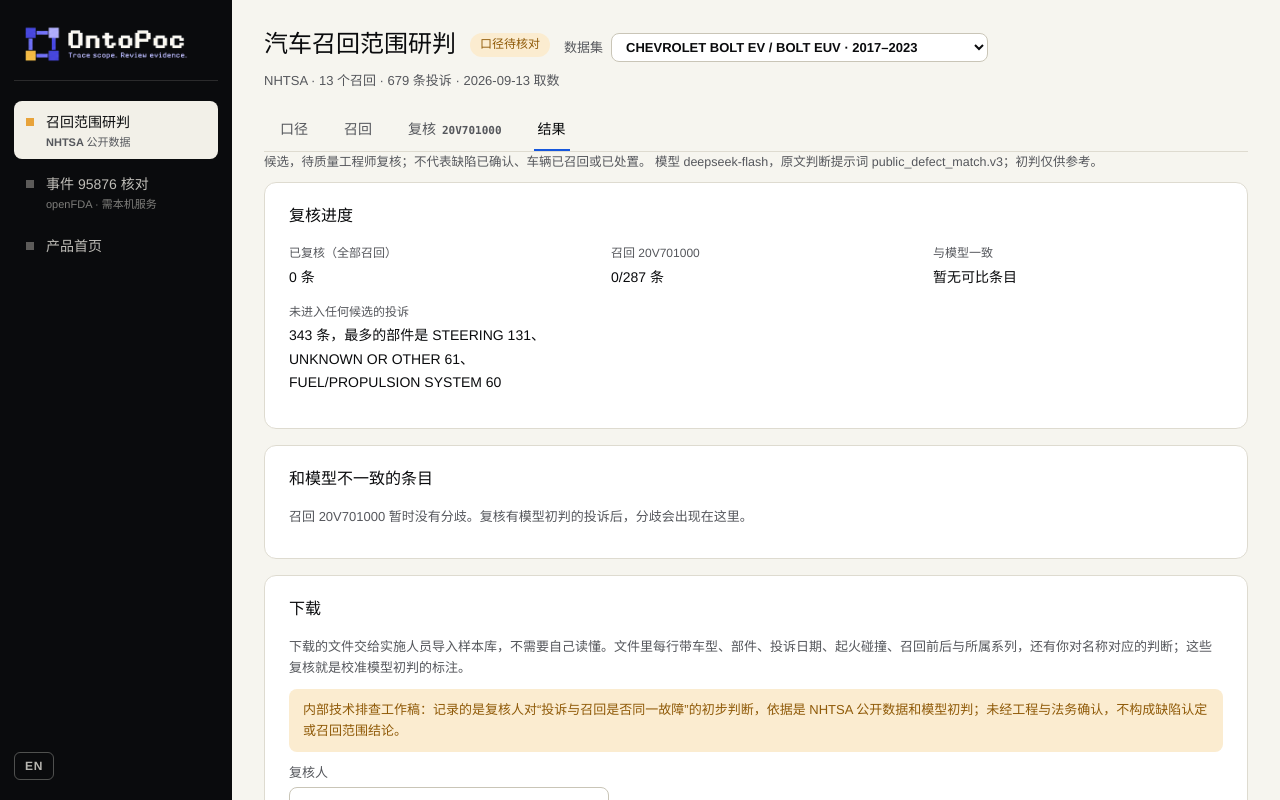
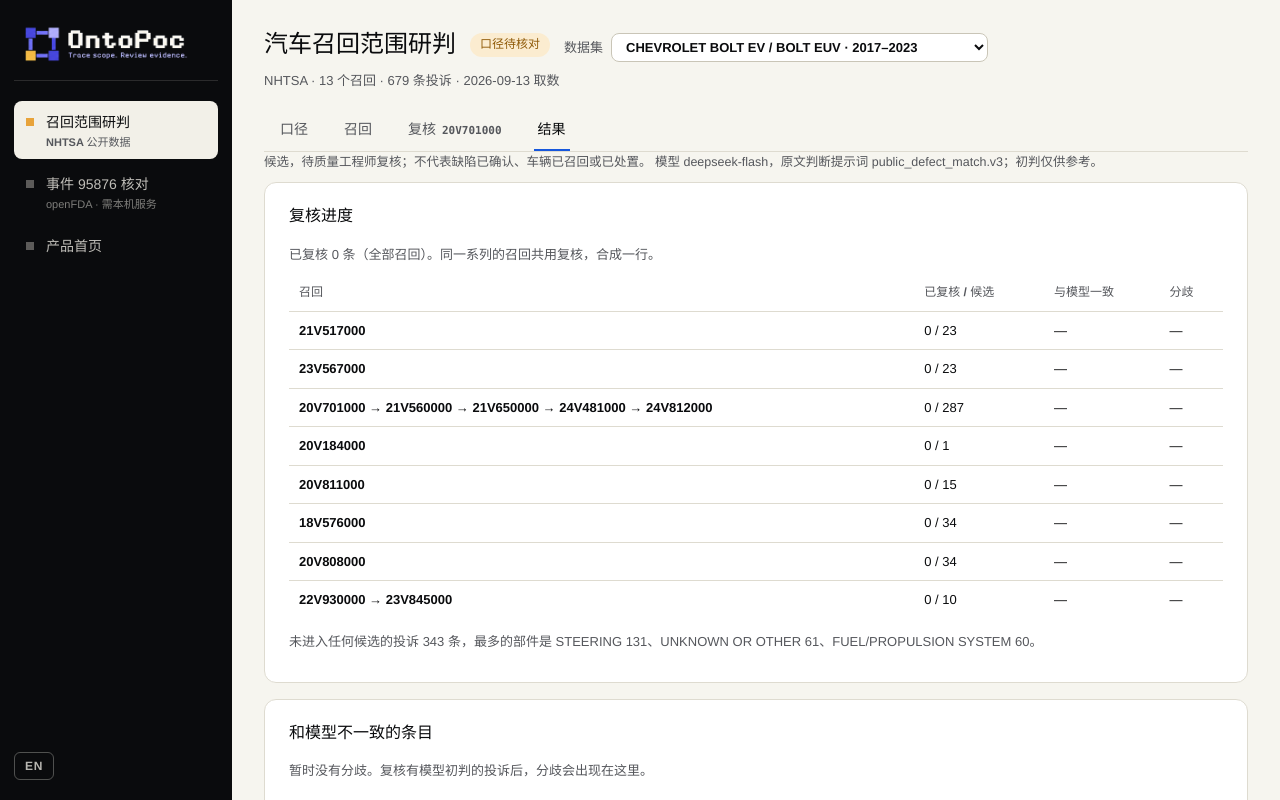
Before and after one commit to Longado/ontopoc, a React (Vite) app in the folder landing-page/: page / in a window 1280 px wide. Both pictures are taken after a click on the tab "结果". Built offline with nearby package versions, Linux system fonts and the light colour scheme.

Commit message:
feat: show a complaint's other recalls with their first calls, filter conflicting first calls, results overview for every recall

```diff
--- a/landing-page/src/PublicRecallReview.css
+++ b/landing-page/src/PublicRecallReview.css
@@ -63,6 +63,18 @@
 .pr-sub { margin: 18px 0 8px; color: var(--text-2); font-size: 12.5px; }
 .pr-errors { margin: 4px 0 0; padding-left: 18px; flex-basis: 100%; color: var(--text-2); font-size: 12.5px; }
 .pr-keys { margin: 12px 0 0; font-size: 12px; }
+.pr-badge-conflict { color: var(--amber); background: var(--amber-soft); }
+.pr-buckets .pr-filter { border-style: dashed; }
+.pr-elsewhere { margin: 10px 0; padding: 12px 14px; border: 1px solid var(--edge); border-radius: 8px; font-size: 13px; }
+.pr-elsewhere p { margin: 0 0 6px; }
+.pr-elsewhere ul { margin: 0 0 6px; padding: 0; list-style: none; display: grid; gap: 4px; }
+.pr-elsewhere li { display: flex; flex-wrap: wrap; gap: 4px 10px; align-items: baseline; }
+.pr-elsewhere li span { color: var(--text-2); }
+.pr-table-wrap { overflow-x: auto; margin: 6px 0 12px; }
+.pr-table { width: 100%; border-collapse: collapse; font-size: 13px; font-variant-numeric: tabular-nums; }
+.pr-table th, .pr-table td { padding: 8px 10px; border-top: 1px solid var(--edge); text-align: left; white-space: nowrap; }
+.pr-table thead th { border-top: 0; color: var(--text-2); font-size: 12px; font-weight: 600; }
+.pr-table tbody th { font-weight: 600; white-space: normal; }
 .pr-source { margin-top: 28px; padding-top: 14px; border-top: 1px solid var(--edge); color: var(--text-2); font-size: 12px; }
 .pr-buckets button small { font-size: 11px; font-weight: 600; }
 .pr-page details ul { margin: 8px 0 0; padding-left: 20px; color: var(--text-2); font-size: 13px; }
--- a/landing-page/src/PublicRecallReview.jsx
+++ b/landing-page/src/PublicRecallReview.jsx
@@ -3,7 +3,7 @@
   ALIAS_VERDICTS, BUCKETS, DATASET_KEY, FLAG_LABELS, REVIEWER_KEY, INDEX_URL, MARKS, ROLE_LABELS, VERDICT_TO_MARK, aliasDoubts, aliasKey,
   confirmOntology, displayValue, emptyState, exportState, fieldLabel, highlight, markCandidate, markOf, nextSelection, noteCandidate,
   orderCandidates, partExample, readyToConfirm, restoreState, restoreView, sharedModelYears, stepSelection, storageKey, viewKey,
-  dateCaveat, earlierDates, keyAction, NOTICE, personalInfo, uncleanNotes, verdictSplit,
+  dateCaveat, earlierDates, keyAction, NOTICE, personalInfo, uncleanNotes, verdictSplit, elsewhere, hasConflict, overview,
   packUrl, pickDataset, summarize, timingLabel, validateIndex, validatePack, visibleCandidates,
 } from "./publicReviewModel.js";
 import "./PublicRecallReview.css";
@@ -19,13 +19,14 @@
   return parts ? <>{parts[0]}<mark>{parts[1]}</mark>{parts[2]}</> : text;
 }
 
-function Badges({ candidate, signal, earlier }) {
+function Badges({ candidate, signal, earlier, conflict }) {
   const time = timingLabel(candidate.timing);
   return <span className="pr-badges">
     {time && <span className={`pr-badge pr-badge-${candidate.timing.relation}`}>{time}</span>}
     {earlier.map((path) => <span key={path} className="pr-badge pr-badge-earlier">{fieldLabel(path)}在召回前</span>)}
     {signal.flags.map((f) => <span key={f} className="pr-badge pr-badge-flag">{FLAG_LABELS[f] || f}</span>)}
     {candidate.via_alias && <span className="pr-badge pr-badge-alias">经名称对应</span>}
+    {conflict && <span className="pr-badge pr-badge-conflict">各召回初判不同</span>}
   </span>;
 }
 
@@ -129,6 +130,7 @@
   const [reviewer, setReviewer] = useState(() => recallSaved(REVIEWER_KEY) || "");
   const [focusTick, setFocusTick] = useState(0);
   const [scrollTick, setScrollTick] = useState(0);
+  const [onlyConflicts, setOnlyConflicts] = useState(false);
   const detailRef = useRef(null);
   const listRef = useRef(null);
 
@@ -171,7 +173,9 @@
   }, [pack, state, storageBlocked]);
 
   const recall = pack?.recalls.find((r) => r.id === recallId);
-  const visible = recall ? orderCandidates(visibleCandidates(recall, bucket), pack.signals) : [];
+  const inBucket = recall ? orderCandidates(visibleCandidates(recall, bucket), pack.signals) : [];
+  const conflictIds = new Set(recall ? inBucket.filter((c) => hasConflict(pack, recall, c)).map((c) => c.id) : []);
+  const visible = onlyConflicts ? inBucket.filter((c) => conflictIds.has(c.id)) : inBucket;
   const current = nextSelection(selected, visible);
   useEffect(() => { if (current !== selected) setSelected(current); }, [current, selected]);
   useEffect(() => {
@@ -201,6 +205,8 @@
   const signal = candidate && pack.signals[candidate.id];
   const entry = candidate && markOf(state, recall.series, candidate.id);
   const stats = summarize(pack, state, recall.id);
+  const rows = overview(pack, state);
+  const otherRecalls = candidate ? elsewhere(pack, state, recall.id, candidate.id) : [];
   const recallText = recall.fields.find((f) => f.path === "Summary")?.value || recall.fields[0]?.value || "";
   const seriesMembers = pack.recalls.filter((r) => r.series === recall.series);
   const reviewedAll = Object.keys(state.marks).length;
@@ -222,7 +228,11 @@
     if (action.step) { setSelected(stepSelection(current, visible, action.step)); setFocusTick((n) => n + 1); }
     else if (state.confirmed_at) apply((s) => markCandidate(s, recall.series, candidate.id, action.mark, now()));
   };
-  function openRecall(id) { setRecallId(id); setSelected(""); setTab("review"); }
+  function openRecall(id) { setRecallId(id); setSelected(""); setOnlyConflicts(false); setTab("review"); }
+  function jumpTo(recallId, complaintId) {
+    const target = byId[recallId].candidates.find((c) => c.id === complaintId);
+    setRecallId(recallId); setBucket(target.bucket); setOnlyConflicts(false); setTab("review"); choose(complaintId);
+  }
   function backToList() {
     listRef.current?.querySelector('[aria-pressed="true"]')?.scrollIntoView({ block: "center" });
   }
@@ -276,7 +286,8 @@
           <p className="pr-quote">{recallText}</p>
         </section>
         <section className="pr-card">
-          <div className="pr-buckets" role="group" aria-label="候选分类">{Object.entries(BUCKETS).map(([key, label]) => <button key={key} aria-pressed={bucket === key} onClick={() => setBucket(key)}>{label}<b>{recall.counts[key]}</b>{recall.text_checked && <small>模型判是 {verdictSplit(visibleCandidates(recall, key)).yes}</small>}</button>)}</div>
+          <div className="pr-buckets" role="group" aria-label="候选分类">{Object.entries(BUCKETS).map(([key, label]) => <button key={key} aria-pressed={bucket === key} onClick={() => setBucket(key)}>{label}<b>{recall.counts[key]}</b>{recall.text_checked && <small>模型判是 {verdictSplit(visibleCandidates(recall, key)).yes}</small>}</button>)}
+            {(conflictIds.size > 0 || onlyConflicts) && <button className="pr-filter" aria-pressed={onlyConflicts} onClick={() => setOnlyConflicts((v) => !v)}>只看各召回初判不同的<b>{conflictIds.size}</b></button>}</div>
           <p className="pr-muted">分类只按车型年款和部件划分，不代表同一故障已确认；每类旁边是模型判"是"的条数，其余是"不是""说不清"或没有初判。</p>
           <p className="pr-muted">排序：召回后提交的在前，其次是起火、碰撞，再按提交日期由新到旧。{storageNote} 本召回已复核 {stats.reviewed}/{stats.total}。</p>
           {!state.confirmed_at && <p className="pr-note">先在“口径”里核对，才能复核。</p>}
@@ -288,16 +299,20 @@
                 const mark = markOf(state, recall.series, c.id)?.mark;
                 return <button key={c.id} aria-pressed={c.id === current} tabIndex={c.id === current ? 0 : -1} onClick={() => choose(c.id)}>
                   <strong>投诉 {c.id}</strong><span>{pack.signals[c.id].objects.join("、")}</span>
-                  <Badges candidate={c} signal={pack.signals[c.id]} earlier={earlierDates(pack, c)} />
+                  <Badges candidate={c} signal={pack.signals[c.id]} earlier={earlierDates(pack, c)} conflict={conflictIds.has(c.id)} />
                   <small>模型：{c.text_check ? MARKS[VERDICT_TO_MARK[c.text_check.verdict]] : "未判断"} · 复核：{mark ? MARKS[mark] : "未复核"}</small>
                 </button>;
               })}</div>
               {candidate && <article className="pr-detail" ref={detailRef} aria-label="投诉详情">
                 <h3>投诉 {candidate.id} · {signal.objects.join("、")}</h3>
-                <Badges candidate={candidate} signal={signal} earlier={earlierDates(pack, candidate)} />
+                <Badges candidate={candidate} signal={signal} earlier={earlierDates(pack, candidate)} conflict={conflictIds.has(candidate.id)} />
                 <p className="pr-muted">投诉部件：{signal.parts.join("、")}{candidate.timing ? ` · 召回 ${candidate.timing.event_date}，投诉 ${candidate.timing.signal_date}` : ""}</p>
                 {candidate.via_alias && <p className="pr-note">这条投诉是经名称对应连上本召回部件的。你在口径里的判断：{pack.ontology.value_aliases.map((a) => `“${a.value} → ${a.target_value}”${ALIAS_VERDICTS[state.alias_checks?.[aliasKey(a)]] || "未判断"}`).join("、")}{doubts.length ? "，请按原文判断它是不是同一故障" : ""}。
                   <button type="button" className="pr-link" onClick={() => setTab("ontology")}>去口径改判断</button></p>}
+                {otherRecalls.length > 0 && <div className="pr-elsewhere"><p>这条投诉也是另外 {otherRecalls.length} 个召回的候选，那边的模型初判和你的复核：</p>
+                  <ul>{otherRecalls.map((x) => <li key={x.recall}><button type="button" className="pr-link" onClick={() => jumpTo(x.recall, candidate.id)}>召回 {x.recall}</button>
+                    <span>{x.date} · {BUCKETS[x.bucket]} · 模型：{x.model ? MARKS[x.model] : "没有初判"} · 你：{x.human ? MARKS[x.human] : "未复核"}</span></li>)}</ul>
+                  <p className="pr-muted">不同召回可能是不同故障，结论不会自动沿用。</p></div>}
                 {candidate.other_events.length > 0 && <p className="pr-muted">已被召回 {candidate.other_events.map((id) => `${id}（${byId[id]?.date || "?"}${byId[id]?.series === recall.series ? "，同一系列" : ""}）`).join("、")} 覆盖</p>}
                 <dl className="pr-kv">{signal.fields.map((f, i) => <div key={`${f.path}#${i}`}><dt>{fieldLabel(f.path)}</dt><dd><Evidence text={displayValue(f.value)} evidence={candidate.text_check?.evidence} /></dd></div>)}</dl>
                 <div className="pr-model">{candidate.text_check ? <><strong>模型初判：{MARKS[VERDICT_TO_MARK[candidate.text_check.verdict]]}</strong><p>{candidate.text_check.reasoning}</p></> : <strong>这个召回没有模型初判</strong>}</div>
@@ -317,19 +332,19 @@
       {tab === "results" && <>
         <section className="pr-card">
           <h2>复核进度</h2>
-          <dl className="pr-fields">
-            <Field label="已复核（全部召回）">{reviewedAll} 条</Field>
-            <Field label={`召回 ${recall.id}`}>{stats.reviewed}/{stats.total} 条</Field>
-            <Field label="与模型一致">{stats.compared ? `${stats.agree}/${stats.compared} 条` : "暂无可比条目"}</Field>
-            <Field label="未进入任何候选的投诉">{pack.unconsidered.count} 条，最多的部件是 {pack.unconsidered.top_parts.slice(0, 3).map(([p, n]) => `${p} ${n}`).join("、")}</Field>
-          </dl>
+          <p className="pr-muted">已复核 {reviewedAll} 条（全部召回）。同一系列的召回共用复核，合成一行。</p>
+          <div className="pr-table-wrap"><table className="pr-table">
+            <thead><tr><th scope="col">召回</th><th scope="col">已复核 / 候选</th><th scope="col">与模型一致</th><th scope="col">分歧</th></tr></thead>
+            <tbody>{rows.map((r) => <tr key={r.series}><th scope="row">{r.recalls.join(" → ")}</th><td>{r.reviewed} / {r.total}</td>
+              <td>{r.compared ? `${r.agree} / ${r.compared}` : "—"}</td><td>{r.disagreements.length || "—"}</td></tr>)}</tbody>
+          </table></div>
+          <p className="pr-muted">未进入任何候选的投诉 {pack.unconsidered.count} 条，最多的部件是 {pack.unconsidered.top_parts.slice(0, 3).map(([p, n]) => `${p} ${n}`).join("、")}。</p>
         </section>
         <section className="pr-card">
           <h2>和模型不一致的条目</h2>
-          {stats.disagreements.length ? <ul className="pr-rows">{stats.disagreements.map((d) => {
-            const c = recall.candidates.find((x) => x.id === d.id);
-            return <li key={d.id}><button type="button" className="pr-link" onClick={() => { setTab("review"); setBucket(c.bucket); choose(d.id); }}>投诉 {d.id}</button><span>模型“{MARKS[d.model]}”，你“{MARKS[d.human]}”</span></li>;
-          })}</ul> : <p className="pr-muted">召回 {recall.id} 暂时没有分歧。复核有模型初判的投诉后，分歧会出现在这里。</p>}
+          {rows.some((r) => r.disagreements.length) ? <ul className="pr-rows">{rows.flatMap((r) => r.disagreements).map((d) =>
+            <li key={`${d.recall}/${d.id}`}><button type="button" className="pr-link" onClick={() => jumpTo(d.recall, d.id)}>召回 {d.recall} · 投诉 {d.id}</button><span>模型“{MARKS[d.model]}”，你“{MARKS[d.human]}”</span></li>)}</ul>
+            : <p className="pr-muted">暂时没有分歧。复核有模型初判的投诉后，分歧会出现在这里。</p>}
         </section>
         <section className="pr-card">
           <h2>下载</h2>
--- a/landing-page/src/publicReviewModel.js
+++ b/landing-page/src/publicReviewModel.js
@@ -200,6 +200,48 @@
   return { total: recall.candidates.length, reviewed, compared, agree, disagreements };
 }
 
+/** Other recalls (outside this series) where the same complaint is a candidate, with their first call and your review. */
+export function elsewhere(pack, state, recallId, complaintId) {
+  const here = seriesOf(pack.recalls.find((r) => r.id === recallId));
+  return pack.recalls.filter((r) => seriesOf(r) !== here).flatMap((r) => r.candidates.filter((c) => c.id === complaintId).map((c) => ({
+    recall: r.id, date: r.date, bucket: c.bucket, model: c.text_check ? VERDICT_TO_MARK[c.text_check.verdict] : null,
+    human: markOf(state, seriesOf(r), c.id)?.mark || null,
+  })));
+}
+
+export function hasConflict(pack, recall, candidate) {
+  if (!candidate.text_check) return false;
+  const mine = VERDICT_TO_MARK[candidate.text_check.verdict];
+  return elsewhere(pack, { marks: {} }, recall.id, candidate.id).some((x) => x.model && x.model !== mine);
+}
+
+/** Review progress for every recall series, so work spread over several recalls is not hidden behind the current one. */
+export function overview(pack, state) {
+  const bySeries = new Map();
+  for (const r of pack.recalls) {
+    const key = seriesOf(r);
+    const row = bySeries.get(key) || { series: key, recalls: [], candidates: new Map() };
+    row.recalls.push(r.id);
+    for (const c of r.candidates) if (!row.candidates.has(c.id)) row.candidates.set(c.id, { recall: r.id, candidate: c });
+    bySeries.set(key, row);
+  }
+  return [...bySeries.values()].map(({ series, recalls, candidates }) => {
+    let reviewed = 0, compared = 0, agree = 0;
+    const disagreements = [];
+    for (const { recall, candidate } of candidates.values()) {
+      const human = markOf(state, series, candidate.id)?.mark;
+      if (!human) continue;
+      reviewed++;
+      if (!candidate.text_check) continue;
+      compared++;
+      const model = VERDICT_TO_MARK[candidate.text_check.verdict];
+      if (model === human) agree++;
+      else disagreements.push({ recall, id: candidate.id, model, human });
+    }
+    return { series, recalls, total: candidates.size, reviewed, compared, agree, disagreements };
+  });
+}
+
 export function restoreState(raw, pack) {
   if (raw === null) return emptyState(pack);
   const state = JSON.parse(raw);
```
